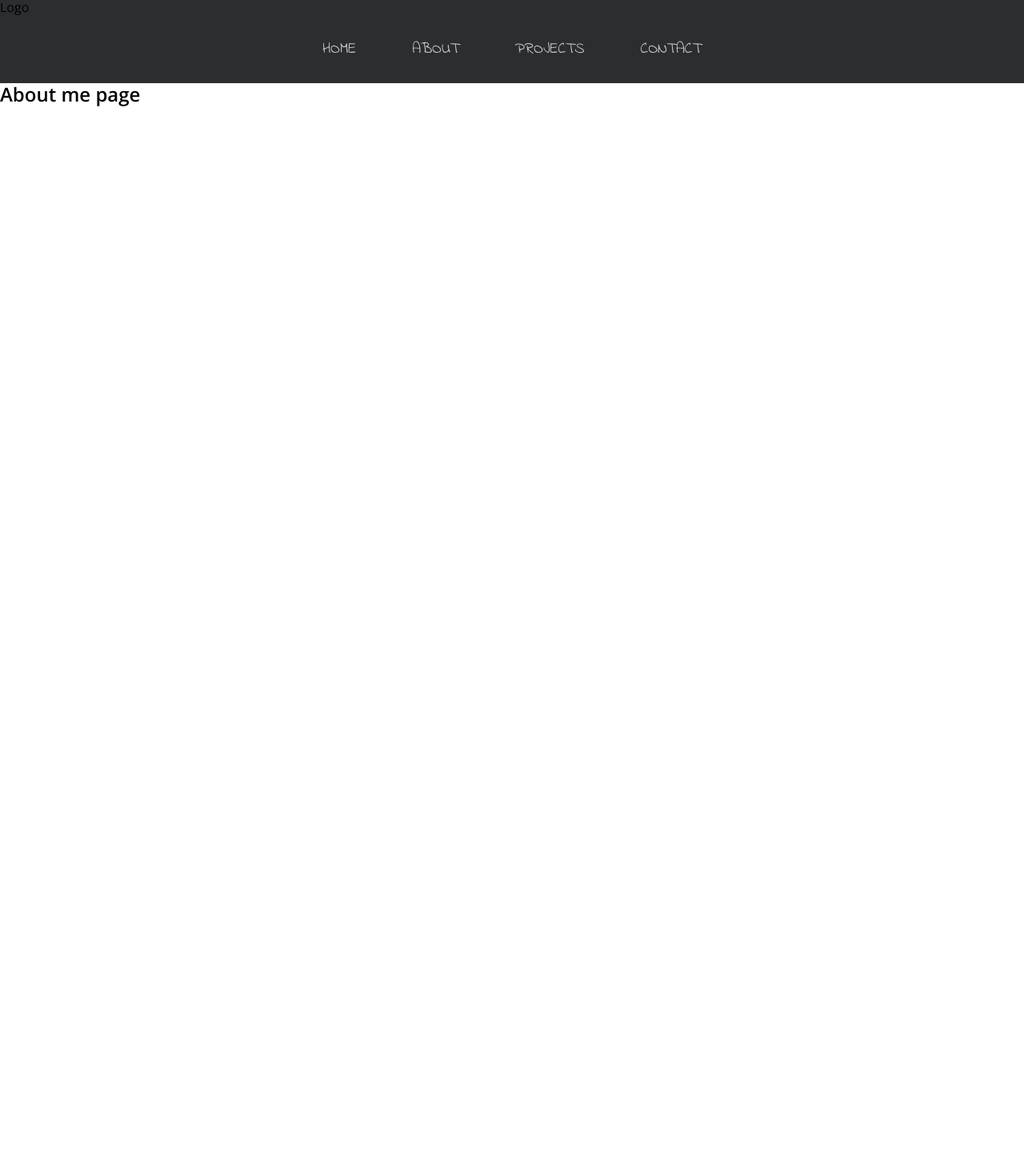
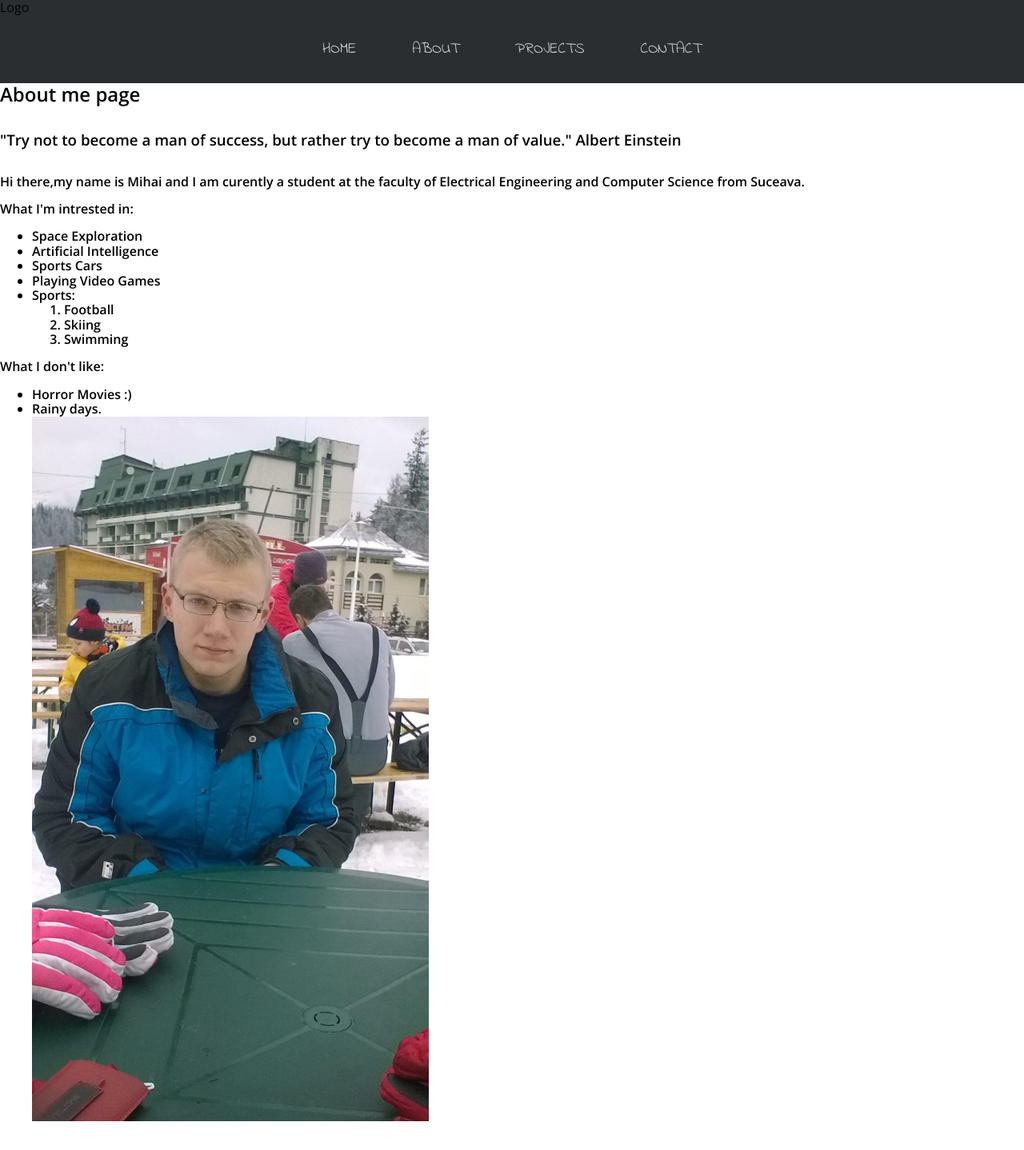
Before and after one commit to BujdeiMihaiDan/example-portfolio-jekyll, a Jekyll site: the page built from about.html, in a window 1280 px wide. Shown: the whole page at 80% size. Built offline with Jekyll 4.4.1, drawn with Linux system fonts in a browser that asks for light colours; before the commit the page ends 900 px from its top, so only the background shows below that.

Commit message:
About me Page

```diff
--- a/about.html
+++ b/about.html
@@ -4,3 +4,50 @@ layout: default
 
 
 <h2>About me page</h2>
+  <h3>
+  	"Try not to become a man of success, but rather try to become a man of value."
+
+  	Albert Einstein
+    </h3>
+      <h4>Hi there,my name is Mihai and I am curently a student at the faculty of Electrical Engineering and Computer Science from Suceava.
+
+   <!-- <img src=".assets/images/img2.jpg"> -->
+
+  <p>What I'm intrested in:
+
+   <ul><li>Space Exploration</li>
+
+       <li>Artificial Intelligence</li>
+
+       <li>Sports Cars</li>
+       <li>Playing Video Games</li>
+       <li>Sports:
+
+            <ol>
+               <li>Football</li>
+               <li>Skiing</li>
+               <li>Swimming</li>
+
+           </ol>
+
+       </li>
+
+
+     </ul>
+
+     </p>
+
+   <p>What I don't like:
+   <ul>
+        <li>Horror Movies :)</li>
+
+        <li>Rainy days.</li>
+
+     <figure class="c-landing-section__figure">
+
+
+     <img src="./assets/images/img3.jpg" alt="Me"
+     class="c-landing-section__pic">
+     </figure>
+
+</h4>
--- a/index.html
+++ b/index.html
@@ -26,7 +26,7 @@ layout: default
         <div class="c-section__container c-landing-section__container">
 
             <figure class="c-landing-section__figure">
-                <img src="./assets/images/pic1.jpg" alt="Me" class="c-landing-section__pic">
+                <img src="./assets/images/img2.jpg" alt="Me" class="c-landing-section__pic">
             </figure>
 
             <div class="c-landing-section__info">
```
Also changed, not shown: assets/images/img2.jpg (added), assets/images/img3.jpg (added).
